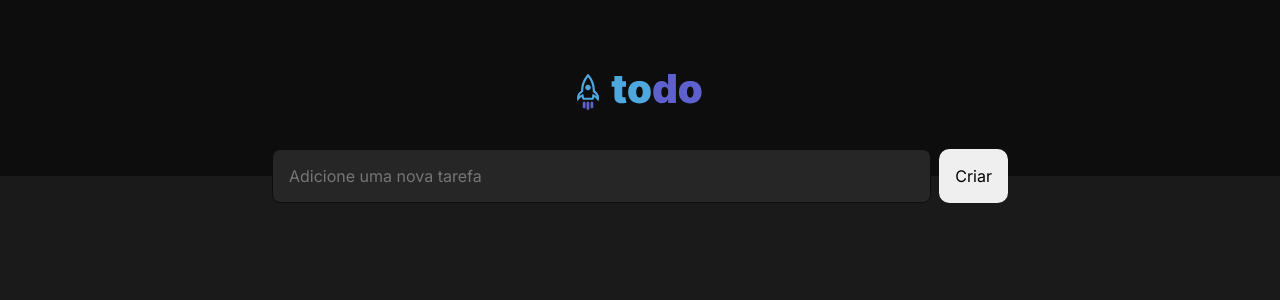
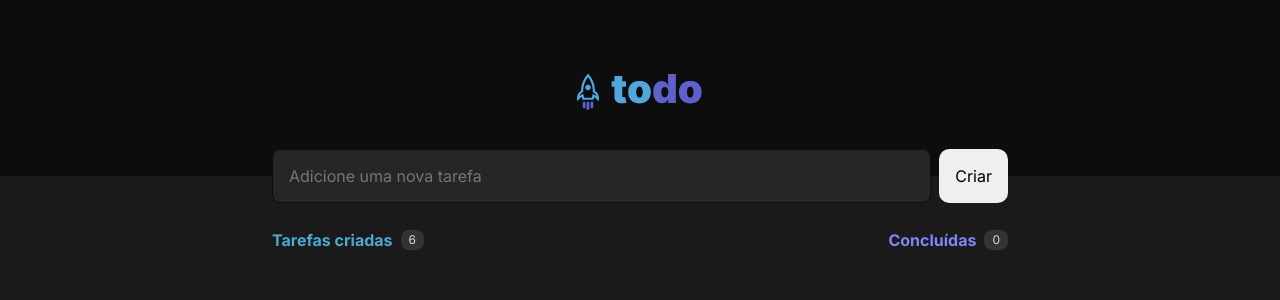
Before and after one commit to espjotape/ToDo-List, a React (Vite) app: page / in a window 1280 px wide. Shown: the top 300 px of the page. Built offline with nearby package versions, Linux system fonts and the light colour scheme.

Commit message:
feat: add TaskInfoCard component

```diff
--- a/src/App.tsx
+++ b/src/App.tsx
@@ -1,5 +1,6 @@
 import { Header } from "./components/Header/Header"
 import { Input } from "./components/Input/Input";
+import { TaskInfoCard } from "./components/TaskInfoCard/TaskInfoCard"
 
 import { Container, Content, TaskAction, TaskContainer, ButtonCreate } from './AppStyles';
 
@@ -13,11 +14,11 @@ export function App() {
         <Input />
         <ButtonCreate>Criar</ButtonCreate>
       </TaskAction>
+
+    <Content>
+      <TaskInfoCard />
+    </Content>
     </TaskContainer>
-
-   <Content>
-
-   </Content>
   </Container>
   );
 }
--- a/src/AppStyles.ts
+++ b/src/AppStyles.ts
@@ -13,6 +13,7 @@ export const TaskContainer = styled.section`
   max-width: 46rem;
   width: 100%;
   margin: 0 auto;
+  flex-direction: column;
 `;
 
 export const TaskAction = styled.div`
@@ -34,13 +35,7 @@ export const ButtonCreate = styled.button`
 `
 
 export const Content = styled.main`
-  flex: 1;
-  padding: 2rem;  // Ajuste o padding conforme necessário
-  background-color: ${({ theme }) => theme.COLORS.GRAY_600}; // Cor mais clara para o conteúdo
-  color: ${({ theme }) => theme.COLORS.GRAY_100}; // Cor do texto
   display: flex;
-  justify-content: center;
-  align-items: center;
-  text-align: center;
-  flex-direction: column;
+  justify-content: space-between;
+  width: 100%;
 `;
--- /dev/null
+++ b/src/components/TaskInfoCard/TaskInfoCard.tsx
@@ -0,0 +1,18 @@
+import { Container, TaskCreate, Completed } from "./TaskInfoCardStyles"
+
+export function TaskInfoCard() {
+ return(
+  <Container>
+
+   <TaskCreate>
+    <p>Tarefas criadas</p>
+    <span>6</span>
+   </TaskCreate>
+
+   <Completed>
+    <p>Concluídas</p>
+    <span>0</span>
+   </Completed>
+  </Container>
+ )
+}
--- /dev/null
+++ b/src/components/TaskInfoCard/TaskInfoCardStyles.ts
@@ -0,0 +1,44 @@
+import styled from "styled-components";
+
+export const Container = styled.header `
+ display: flex;
+ align-items: center;
+ justify-content: space-between;
+ width: 100%;
+
+ background-color: ${({ theme }) => theme.COLORS.GRAY_600};
+ color: ${({ theme }) => theme.COLORS.GRAY_100};
+
+ p {
+  font-weight: bold;
+  color: ${({ theme }) => theme.COLORS.BLUE};
+ }
+
+ span {
+  padding: 2px 8px;
+  border-radius: 8px;
+  font-size: 0.75rem;
+
+  display: flex;
+  align-items: center;
+
+  color: ${({theme}) => theme.COLORS.GRAY_200};
+  background:  ${({theme}) => theme.COLORS.GRAY_400};
+ }
+
+ `
+export const TaskCreate = styled.aside `
+ display: flex;
+ gap: 0.5rem;
+
+
+`
+export const Completed = styled.aside `
+ display: flex;
+ gap: 0.5rem;
+
+ p {
+  font-weight: bold;
+  color: ${({ theme }) => theme.COLORS.PURPLE};
+ }
+`
```
